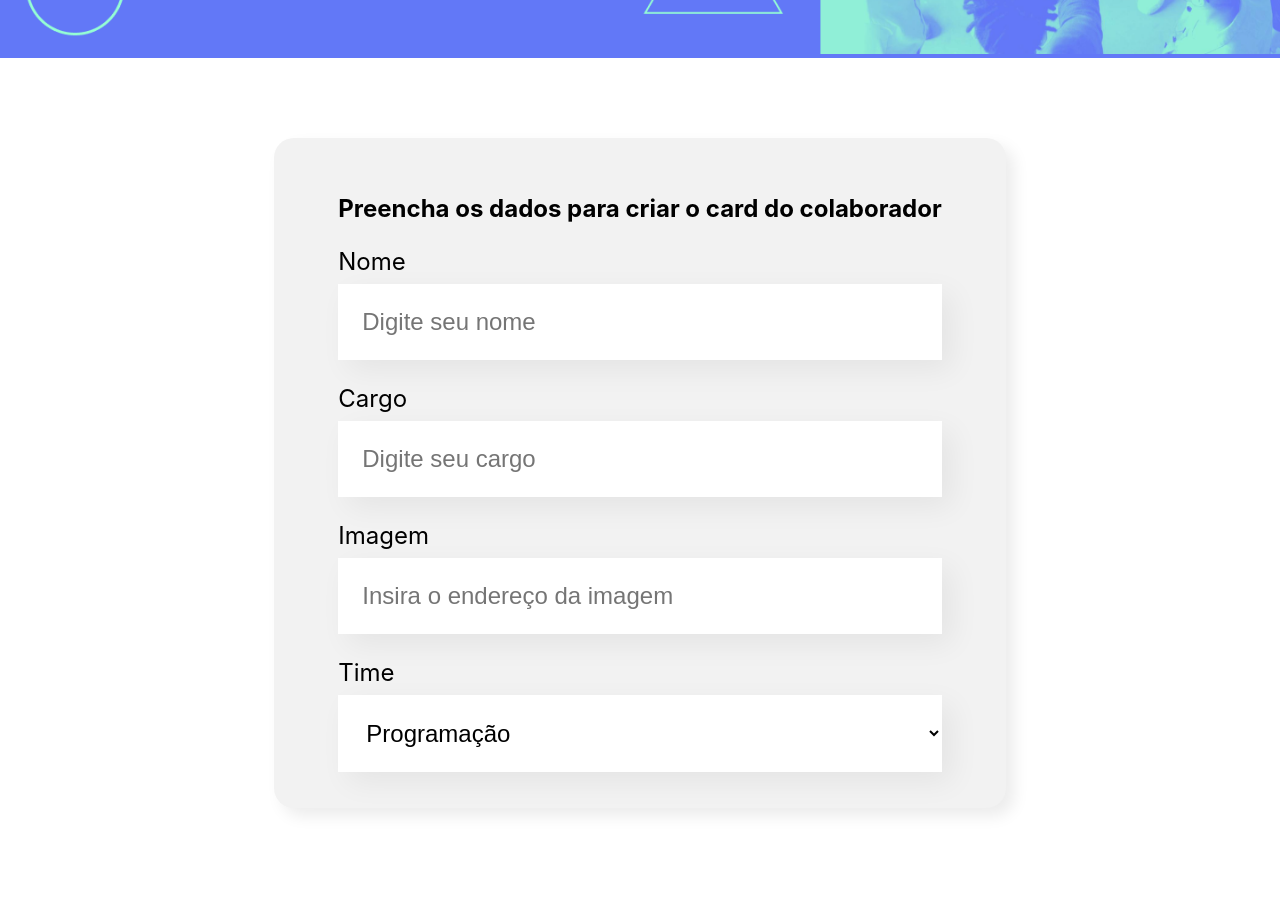
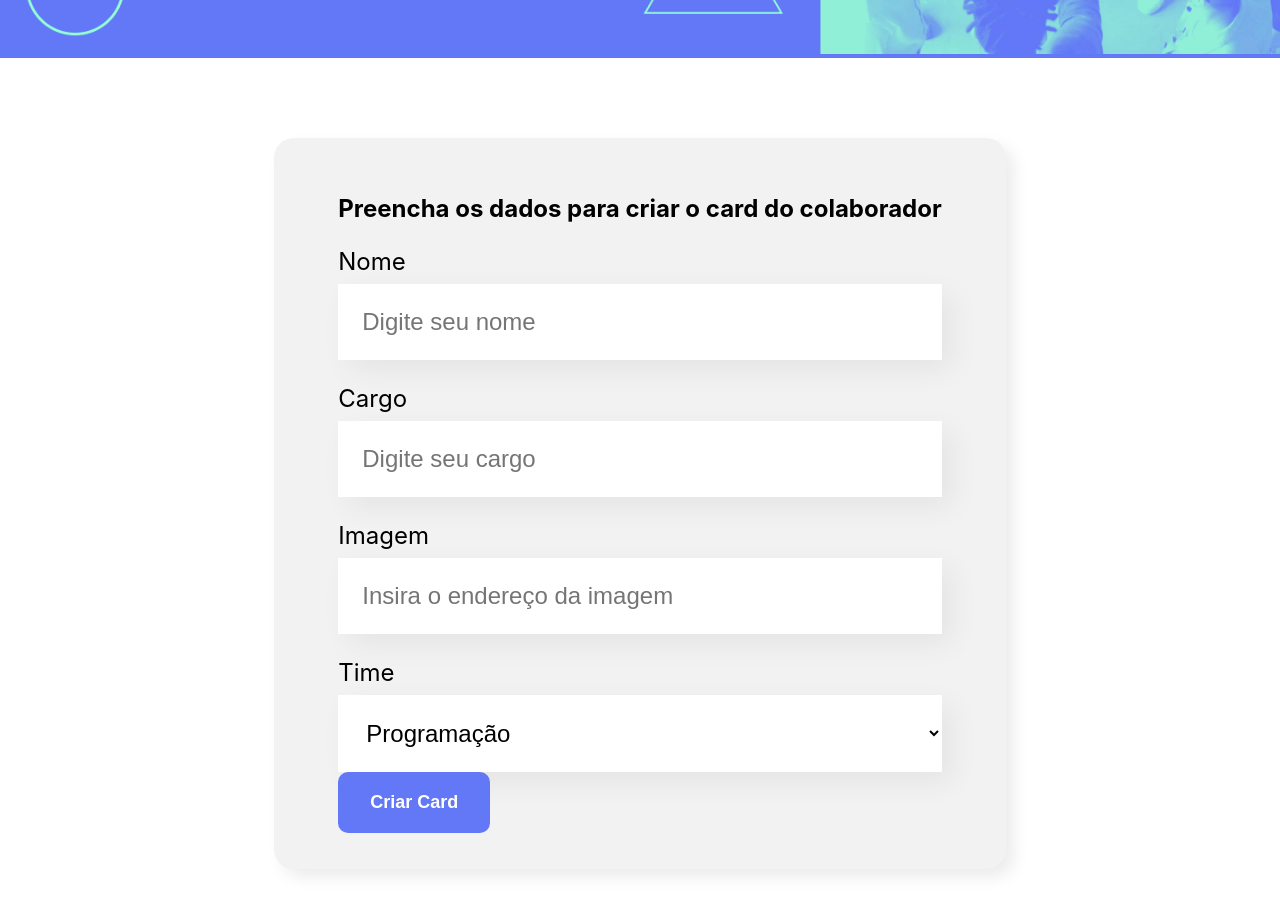
Before and after one commit to josenettojn/organo, a React (Create React App) app: page / in a window 1280 px wide. Shown: the part 440-1353 px from the top of the page. Before the commit the page ends 1328 px from the top, so only its background shows below. Built offline with nearby package versions, Linux system fonts and the light colour scheme.

Commit message:
feat: :sparkles: create button submit and add required in inputs

```diff
--- /dev/null
+++ b/src/componentes/Button/Button.css
@@ -0,0 +1,17 @@
+.button {
+  background-color: #6278f7;
+  color: #fff;
+  border: 0;
+  border-radius: 10px;
+  cursor: pointer;
+  font-weight: bold;
+  font-size: 18px;
+  padding: 20px 32px;
+  transition: 0.3s;
+
+  margin-top: 32px 0;
+}
+
+.button:hover {
+  color: #95ffd4;
+}
--- /dev/null
+++ b/src/componentes/Button/index.js
@@ -0,0 +1,5 @@
+import "./Button.css";
+
+export const Button = (props) => {
+  return <button className="button">{props.children}</button>;
+};
--- a/src/componentes/DropDown/DropDown.js
+++ b/src/componentes/DropDown/DropDown.js
@@ -4,7 +4,7 @@ export const DropDown = (props) => {
   return (
     <div className="dropdown">
       <label>{props.label}</label>
-      <select>
+      <select required={props.required}>
         {props.itens.map((item) => {
           return <option key={item}>{item}</option>;
         })}
--- a/src/componentes/Form/Form.js
+++ b/src/componentes/Form/Form.js
@@ -1,6 +1,7 @@
 import "./Form.css";
 import { TextField } from "../TextField/index";
 import { DropDown } from "../DropDown/DropDown";
+import { Button } from "../Button";
 
 export const Formulario = () => {
   const times = [
@@ -13,14 +14,28 @@ export const Formulario = () => {
     "Inovação e Gestão",
   ];
 
+  const InSave = (e) => {
+    console.log("Cadastrado com sucesso");
+    e.preventDefault();
+  };
+
   return (
     <section className="formulario">
-      <form>
+      <form onSubmit={InSave}>
         <h2>Preencha os dados para criar o card do colaborador</h2>
-        <TextField name="Nome" placeholder="Digite seu nome" />
-        <TextField name="Cargo" placeholder="Digite seu cargo" />
-        <TextField name="Imagem" placeholder="Insira o endereço da imagem" />
-        <DropDown label="Time" itens={times} />
+        <TextField required={true} name="Nome" placeholder="Digite seu nome" />
+        <TextField
+          required={true}
+          name="Cargo"
+          placeholder="Digite seu cargo"
+        />
+        <TextField
+          required={true}
+          name="Imagem"
+          placeholder="Insira o endereço da imagem"
+        />
+        <DropDown required={true} label="Time" itens={times} />
+        <Button>Criar Card</Button>
       </form>
     </section>
   );
--- a/src/componentes/TextField/index.js
+++ b/src/componentes/TextField/index.js
@@ -1,10 +1,10 @@
 import "./TextField.css";
 
-export const TextField = ({ name, placeholder }) => {
+export const TextField = ({ name, placeholder, required }) => {
   return (
     <div className="text-field">
       <label>{name}</label>
-      <input placeholder={placeholder} />
+      <input required={required} placeholder={placeholder} />
     </div>
   );
 };
```
